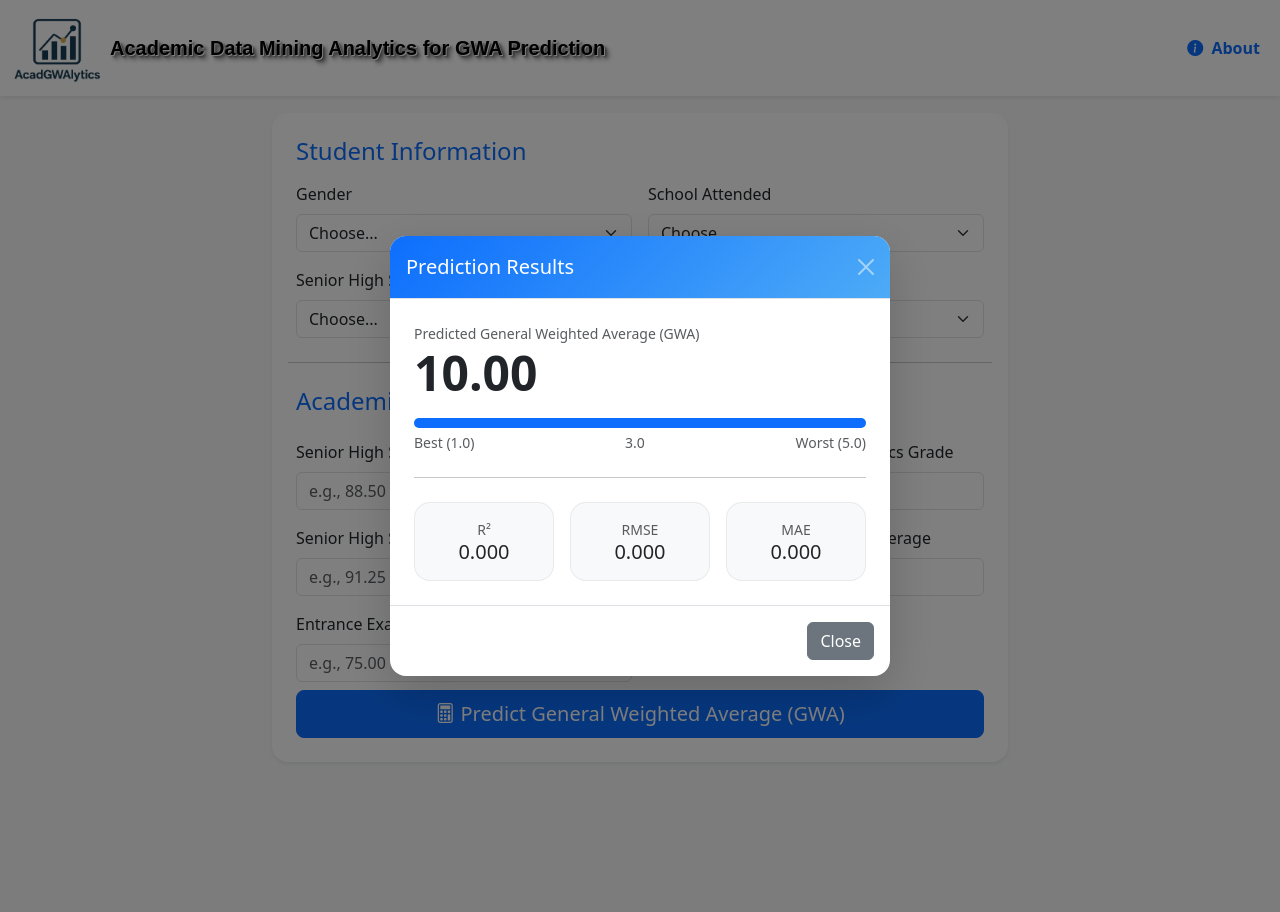
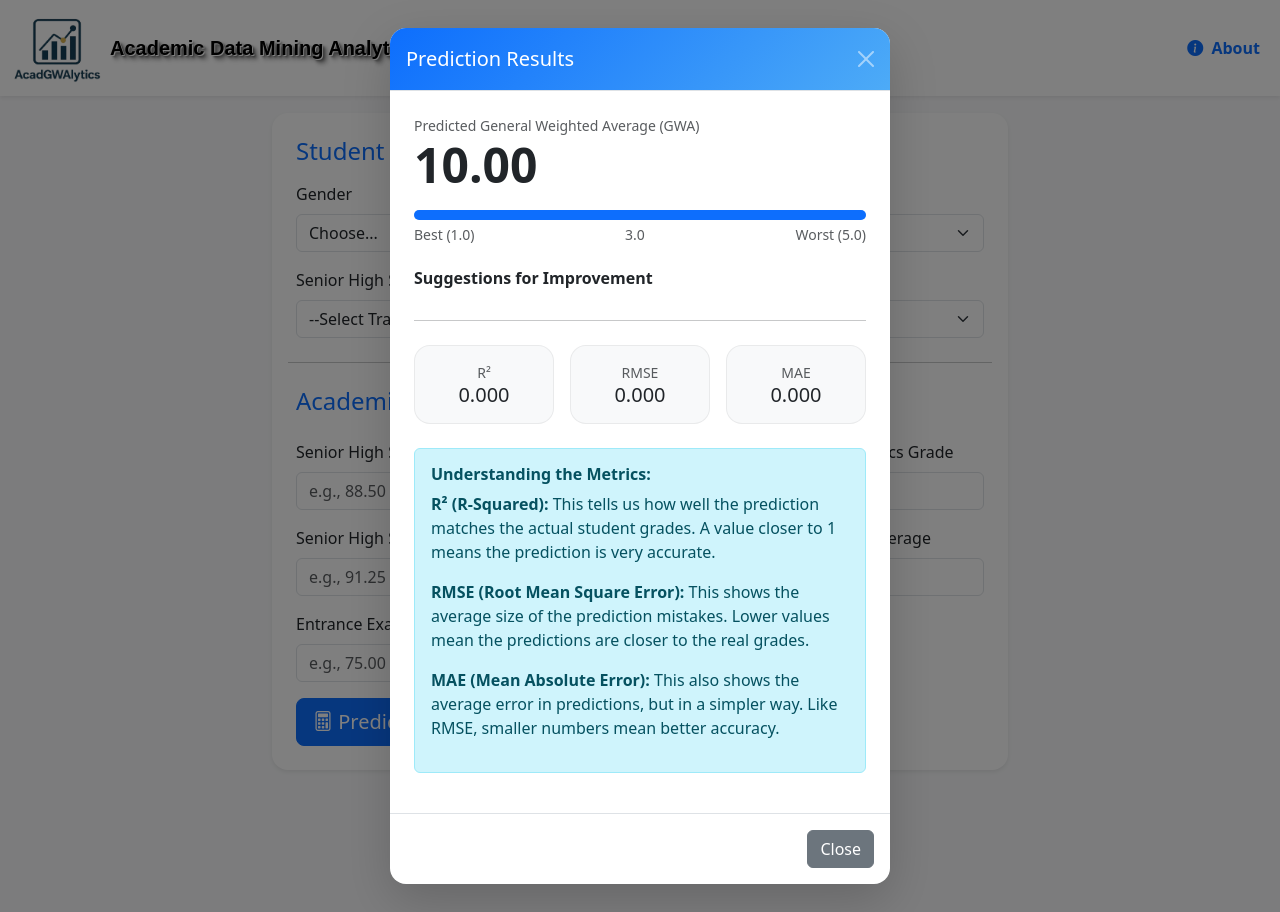
Before and after one commit to Breymar34/AcadGWAlytics, a Flask app: template templates/index.html in a window 1280 px wide. Run offline with Flask 3, Linux system fonts and the light colour scheme; the template is opened without the code that fills it: most values are stand-ins (such as "Sample title", 1, 10 or a date in 2020); parts of the project's set-up code (start-up, migrations or seed data) failed here and were passed over; some libraries are stand-ins or nearby versions.

Commit message:
Added features

```diff
--- a/app.py
+++ b/app.py
@@ -1,11 +1,9 @@
 from flask import Flask, render_template, request
 import joblib
-import pickle
-
 
 app = Flask(__name__)
-#model = joblib.load("gwa_model_edited.pkl")
 
+# Load model and metrics
 model_bundle = joblib.load("gwa_model_edited.pkl")
 model = model_bundle["model"]
 metrics = model_bundle["metrics"]
@@ -16,59 +14,81 @@
     rq = None
     mae = None
     rmse = None
-    error = None
+
+    # Default empty form values
+    form_data = {
+        "SHS_ENGLISH": "",
+        "SHS_MATH": "",
+        "SHS_SCIENCE": "",
+        "SHS_GRADE": "",
+        "EXAM": "",
+        "track": "",
+        "gender": "",
+        "school_attended": "",
+        "course": ""
+    }
+
     if request.method == "POST":
-        # Numeric Inputs
-        shs_english = float(request.form["SHS_ENGLISH"])
-        shs_math = float(request.form["SHS_MATH"])
-        shs_science = float(request.form["SHS_SCIENCE"])
-        shs_grade = float(request.form["SHS_GRADE"])
-        exam = float(request.form["EXAM"])
+        # Capture inputs
+        form_data = request.form.to_dict()
 
-        # Dropdowns
-        track = request.form["track"]
-        gender = request.form["gender"]
-        school_attended = request.form["school_attended"]
-        course = request.form["course"]
+        try:
+            shs_english = float(request.form["SHS_ENGLISH"])
+            shs_math = float(request.form["SHS_MATH"])
+            shs_science = float(request.form["SHS_SCIENCE"])
+            shs_grade = float(request.form["SHS_GRADE"])
+            exam = float(request.form["EXAM"])
 
-        # One-hot encode Track
-        track_options = ["ABM", "BASICED", "GAS", "HUMSS", "STEM", "TVL"]
-        track_encoded = [1 if track == opt else 0 for opt in track_options]
+            track = request.form["track"]
+            gender = request.form["gender"]
+            school_attended = request.form["school_attended"]
+            course = request.form["course"]
 
-        # Encode Gender (Male=0, Female=1)
-        gender_encoded = [0] if gender == "Male" else [1]
+            # One-hot encode Track
+            track_options = ["ABM", "BASICED", "GAS", "HUMSS", "STEM", "TVL"]
+            track_encoded = [1 if track == opt else 0 for opt in track_options]
 
-        # Encode School Attended (Private=0, Public=1)
-        school_encoded = [0] if school_attended == "Private" else [1]
+            # Encode Gender (Male=0, Female=1)
+            gender_encoded = [0] if gender == "Male" else [1]
 
-        # One-hot encode Course
-        course_options = [
-            "BEEd", "BPEd", "BSA", "BSBA", "BSBio", "BSCS", "BSCpE", "BSCrim",
-            "BSECE", "BSEE", "BSEd", "BSHM", "BSIT", "BSInfo", "BSOA", "BSPsych",
-            "BSTM", "BTLEd", "BTVTEd"
-        ]
-        course_encoded = [1 if course == opt else 0 for opt in course_options]
+            # Encode School Attended (Private=0, Public=1)
+            school_encoded = [0] if school_attended == "Private" else [1]
 
-        # Final feature vector (order matters!)
-        features = [[
-            shs_english, shs_math, shs_science, shs_grade, exam,
-            *track_encoded,
-            *gender_encoded,
-            *school_encoded,
-            *course_encoded
-        ]]
+            # One-hot encode Course
+            course_options = [
+                "BEEd", "BPEd", "BSA", "BSBA", "BSBio", "BSCS", "BSCpE", "BSCrim",
+                "BSECE", "BSEE", "BSEd", "BSHM", "BSIT", "BSInfo", "BSOA", "BSPsych",
+                "BSTM", "BTLEd", "BTVTEd"
+            ]
+            course_encoded = [1 if course == opt else 0 for opt in course_options]
 
-        prediction = model.predict(features)[0]
-        prediction = round(prediction, 2)
-        rq = metrics["rq"]
-        mae = metrics["mae"]
-        rmse = metrics["rmse"]
-    return render_template("index.html", prediction=prediction,rq=rq,mae=mae,rmse=rmse)
+            # Final feature vector
+            features = [[
+                shs_english, shs_math, shs_science, shs_grade, exam,
+                *track_encoded,
+                *gender_encoded,
+                *school_encoded,
+                *course_encoded
+            ]]
+
+            prediction = model.predict(features)[0]
+            prediction = round(prediction, 2)
+            rq = metrics["rq"]
+            mae = metrics["mae"]
+            rmse = metrics["rmse"]
+
+        except Exception as e:
+            prediction = f"Error: {e}"
+
+    return render_template("index.html",
+                           prediction=prediction,
+                           rq=rq,
+                           mae=mae,
+                           rmse=rmse,
+                           form_data=form_data)
 
 
-#if __name__ == "__main__":
-#    app.run(debug=True, port=5001)
-
-# This is important for Vercel
+# Important for Vercel
 if __name__ == "__main__":
+ #  app.run(debug=True, port=5001)
     app.run()
--- a/templates/index.html
+++ b/templates/index.html
@@ -89,7 +87,7 @@
       </div>
       <div class="modal-body p-4">
         <p><strong>AcadGWAlytics : Academic Data Mining Analytics for GWA Prediction</strong></p>
-        <p>AcadGWAlytics is an intelligent companion for academic forecasting. AcadGWAlytics utilizes advanced analytics and machine learning to generate personalized success forecasts based on a range of academic variables, including subject-specific grades, entrance exam scores, and other pre-admission requirements.</p>
+        <p>AcadGWAlytics utilizes advanced analytics and machine learning to generate personalized success forecasts based on academic variables including subject-specific grades, entrance exam scores, and other pre-admission requirements.</p>
         <hr>
         <p class="mb-1"><strong>Credits:</strong></p>
         <ul class="mb-0">
@@ -126,8 +123,8 @@
                 <label for="gender" class="form-label">Gender</label>
                 <select class="form-select" name="gender" id="gender" required>
                   <option value="">Choose...</option>
-                  <option value="Male">Male</option>
-                  <option value="Female">Female</option>
+                  <option value="Male" {% if request.form.get('gender') == 'Male' %}selected{% endif %}>Male</option>
+                  <option value="Female" {% if request.form.get('gender') == 'Female' %}selected{% endif %}>Female</option>
                 </select>
                 <div class="invalid-feedback">Please select a gender.</div>
               </div>
@@ -137,8 +134,8 @@
                 <label for="school_attended" class="form-label">School Attended</label>
                 <select class="form-select" name="school_attended" id="school_attended" required>
                   <option value="">Choose...</option>
-                  <option value="Private">Private</option>
-                  <option value="Public">Public</option>
+                  <option value="Private" {% if request.form.get('school_attended') == 'Private' %}selected{% endif %}>Private</option>
+                  <option value="Public" {% if request.form.get('school_attended') == 'Public' %}selected{% endif %}>Public</option>
                 </select>
                 <div class="invalid-feedback">Please select a school type.</div>
               </div>
@@ -147,13 +144,12 @@
               <div class="col-md-6">
                 <label for="track" class="form-label">Senior High School – Academic Track</label>
                 <select class="form-select" name="track" id="track" required>
-                  <option value="">Choose...</option>
-                  <option value="ABM">ABM</option>
-                  <option value="BASICED">BASIC ED</option>
-                  <option value="GAS">GAS</option>
-                  <option value="HUMSS">HUMSS</option>
-                  <option value="STEM">STEM</option>
-                  <option value="TVL">TVL</option>
+                  <option value="" disabled {% if not request.form.get('track') %}selected{% endif %}>--Select Track--</option>
+                  <option value="STEM" {% if request.form.get('track') == 'STEM' %}selected{% endif %}>STEM</option>
+                  <option value="ABM" {% if request.form.get('track') == 'ABM' %}selected{% endif %}>ABM</option>
+                  <option value="HUMSS" {% if request.form.get('track') == 'HUMSS' %}selected{% endif %}>HUMSS</option>
+                  <option value="GAS" {% if request.form.get('track') == 'GAS' %}selected{% endif %}>GAS</option>
+                  <option value="TVL" {% if request.form.get('track') == 'TVL' %}selected{% endif %}>TVL
                 </select>
                 <div class="invalid-feedback">Please select a track.</div>
               </div>
@@ -162,27 +158,19 @@
               <div class="col-md-6">
                 <label for="course" class="form-label">Preferred Course</label>
                 <select class="form-select" name="course" id="course" required>
-                  <option value="">Choose...</option>
-                  <option value="BEEd">BEEd – Elem. Education</option>
-                  <option value="BPEd">BPEd – Physical Education</option>
-                  <option value="BSA">BSA – Accountancy</option>
-                  <option value="BSBA">BSBA – Business Administration</option>
-                  <option value="BSBio">BSBio – Biology</option>
-                  <option value="BSCS">BSCS – Computer Science</option>
-                  <option value="BSCpE">BSCpE – Computer Engineering</option>
-                  <option value="BSCrim">BSCrim – Criminology</option>
-                  <option value="BSECE">BSECE – Electronics Engineering</option>
-                  <option value="BSEE">BSEE – Electrical Engineering</option>
-                  <option value="BSEd">BSEd – Secondary Education</option>
-                  <option value="BSHM">BSHM – Hospitality Management</option>
-                  <option value="BSIT">BSIT – Information Technology</option>
-                  <option value="BSInfo">BSInfo – Information Science</option>
-                  <option value="BSOA">BSOA – Office Administration</option>
-                  <option value="BSPsych">BSPsych – Psychology</option>
-                  <option value="BSTM">BSTM – Tourism Management</option>
-                  <option value="BTLEd">BTLEd – Tech & Livelihood Ed.</option>
-                  <option value="BTVTEd">BTVTEd – Tech-Voc Teacher Ed.</option>
+                  <option value="" disabled {% if not request.form.get('course') %}selected{% endif %}>--Select Course--</option>
+                  <option value="BSIT" {% if request.form.get('course') == 'BSIT' %}selected{% endif %}>Bachelor of Science in Information Technology (BSIT)</option>
+                  <option value="BSCS" {% if request.form.get('course') == 'BSCS' %}selected{% endif %}>Bachelor of Science in Computer Science (BSCS)</option>
+                  <option value="BSIS" {% if request.form.get('course') == 'BSIS' %}selected{% endif %}>Bachelor of Science in Information Systems (BSIS)</option>
+                  <option value="BSECE" {% if request.form.get('course') == 'BSECE' %}selected{% endif %}>Bachelor of Science in Electronics and Communications Engineering (BSECE)</option>
+                  <option value="BSEE" {% if request.form.get('course') == 'BSEE' %}selected{% endif %}>Bachelor of Science in Electrical Engineering (BSEE)</option>
+                  <option value="BSME" {% if request.form.get('course') == 'BSME' %}selected{% endif %}>Bachelor of Science in Mechanical Engineering (BSME)</option>
+                  <option value="BSBA" {% if request.form.get('course') == 'BSBA' %}selected{% endif %}>Bachelor of Science in Business Administration (BSBA)</option>
+                  <option value="BSA" {% if request.form.get('course') == 'BSA' %}selected{% endif %}>Bachelor of Science in Accountancy (BSA)</option>
+                  <option value="BSED" {% if request.form.get('course') == 'BSED' %}selected{% endif %}>Bachelor of Secondary Education (BSED)</option>
+                  <option value="BEED" {% if request.form.get('course') == 'BEED' %}selected{% endif %}>Bachelor of Elementary Education (BEED)</option>
                 </select>
+
                 <div class="invalid-feedback">Please select a course.</div>
               </div>
 
@@ -193,42 +181,52 @@
               <div class="col-md-6">
                 <label for="SHS_ENGLISH" class="form-label">Senior High School – English Grade</label>
                 <input type="number" class="form-control" name="SHS_ENGLISH" id="SHS_ENGLISH"
-                       step="0.01" min="50" max="100" placeholder="e.g., 88.50" required>
+                       step="0.01" min="50" max="100" placeholder="e.g., 88.50"
+                       value="{{ form_data.get('SHS_ENGLISH','') }}" required>
                 <div class="invalid-feedback">Please enter a valid grade between 50–100.</div>
               </div>
 
               <div class="col-md-6">
                 <label for="SHS_MATH" class="form-label">Senior High School – Mathematics Grade</label>
                 <input type="number" class="form-control" name="SHS_MATH" id="SHS_MATH"
-                       step="0.01" min="50" max="100" placeholder="e.g., 90.00" required>
+                       step="0.01" min="50" max="100" placeholder="e.g., 90.00"
+                       value="{{ form_data.get('SHS_MATH','') }}" required>
                 <div class="invalid-feedback">Please enter a valid grade between 50–100.</div>
               </div>
 
               <div class="col-md-6">
                 <label for="SHS_SCIENCE" class="form-label">Senior High School – Science Grade</label>
                 <input type="number" class="form-control" name="SHS_SCIENCE" id="SHS_SCIENCE"
-                       step="0.01" min="50" max="100" placeholder="e.g., 91.25" required>
+                       step="0.01" min="50" max="100" placeholder="e.g., 91.25"
+                       value="{{ form_data.get('SHS_SCIENCE','') }}" required>
                 <div class="invalid-feedback">Please enter a valid grade between 50–100.</div>
               </div>
 
               <div class="col-md-6">
                 <label for="SHS_GRADE" class="form-label">Senior High School – General Average</label>
                 <input type="number" class="form-control" name="SHS_GRADE" id="SHS_GRADE"
-                       step="0.01" min="50" max="100" placeholder="e.g., 89.30" required>
+                       step="0.01" min="50" max="100" placeholder="e.g., 89.30"
+                       value="{{ form_data.get('SHS_GRADE','') }}" required>
                 <div class="invalid-feedback">Please enter a valid grade between 50–100.</div>
               </div>
 
               <div class="col-md-6">
                 <label for="EXAM" class="form-label">Entrance Exam Score</label>
                 <input type="number" class="form-control" name="EXAM" id="EXAM"
-                       step="0.01" min="0" max="100" placeholder="e.g., 75.00" required>
+                       step="0.01" min="0" max="100" placeholder="e.g., 75.00"
+                       value="{{ form_data.get('EXAM','') }}" required>
                 <div class="invalid-feedback">Please enter a valid score between 0–100.</div>
               </div>
 
-              <!-- Submit -->
-              <div class="col-12 d-grid mt-2">
+              <!-- Submit & Clear Buttons -->
+              <div class="col-12 d-flex gap-2 mt-3">
                 <button type="submit" class="btn btn-primary btn-lg">
                   <i class="bi bi-calculator"></i> Predict General Weighted Average (GWA)
+                </button>
+
+                <!-- JS-driven: clears all inputs to blank (not revert to value attr) -->
+                <button type="button" id="clearBtn" class="btn btn-outline-secondary btn-lg">
+                  <i class="bi bi-x-circle"></i> Clear All
                 </button>
               </div>
 
@@ -307,9 +302,56 @@
               </div>
             </div>
 
+            {% set suggestions = [] %}
+            {% if equivalent == 'Excellent' %}
+              {% set suggestions = [
+                "Maintain your current study habits and consistency.",
+                "Challenge yourself with advanced learning materials.",
+                "Consider mentoring classmates or joining academic competitions."
+              ] %}
+            {% elif equivalent == 'Very Satisfactory' %}
+              {% set suggestions = [
+                "Keep up the good work and stay consistent.",
+                "Review lessons regularly to move towards excellence.",
+                "Participate in study groups to strengthen weak areas."
+              ] %}
+            {% elif equivalent == 'Satisfactory' %}
+              {% set suggestions = [
+                "Improve time management to allow more study hours.",
+                "Seek clarification from teachers when concepts are unclear.",
+                "Use practice tests or quizzes to reinforce learning."
+              ] %}
+            {% elif equivalent == 'Fairly Satisfactory' %}
+              {% set suggestions = [
+                "Allocate extra time for difficult subjects.",
+                "Create a weekly study schedule and stick to it.",
+                "Avoid procrastination and limit distractions (e.g., social media)."
+              ] %}
+            {% elif equivalent == 'Conditional Failure' %}
+              {% set suggestions = [
+                "Consult teachers or tutors for one-on-one guidance.",
+                "Focus on mastering core concepts before moving forward.",
+                "Form study groups for collaborative learning."
+              ] %}
+            {% elif equivalent == 'Failed' %}
+              {% set suggestions = [
+                "Reassess your study strategies and environment.",
+                "Seek academic support services (tutorials, peer mentoring).",
+                "Develop discipline with structured daily study habits.",
+                "Consider reducing non-academic commitments to focus on studies."
+              ] %}
+            {% endif %}
+
+            <div class="mt-4">
+              <h6 class="fw-bold">Suggestions for Improvement</h6>
+              <ul class="list-group">
+                {% for tip in suggestions %}
+                  <li class="list-group-item">{{ tip }}</li>
+                {% endfor %}
+              </ul>
+            </div>
+
             <hr class="my-4">
-
-            <!-- Metrics -->
             <div class="row g-3 text-center">
               {% if rq is not none %}
                 <div class="col-12 col-sm-4">
@@ -336,6 +378,16 @@
                 </div>
               {% endif %}
             </div>
+            <div class="row mt-4">
+            <div class="col-12">
+              <div class="alert alert-info text-start" role="alert">
+                <h6 class="fw-bold">Understanding the Metrics:</h6>
+                <p><strong>R² (R-Squared):</strong> This tells us how well the prediction matches the actual student grades. A value closer to 1 means the prediction is very accurate.</p>
+                <p><strong>RMSE (Root Mean Square Error):</strong> This shows the average size of the prediction mistakes. Lower values mean the predictions are closer to the real grades.</p>
+                <p><strong>MAE (Mean Absolute Error):</strong> This also shows the average error in predictions, but in a simpler way. Like RMSE, smaller numbers mean better accuracy.</p>
+              </div>
+            </div>
+          </div>
 
           {% else %}
             <p class="text-muted mb-0">No prediction yet. Fill out the form and submit to see results.</p>
@@ -349,35 +401,54 @@
     </div>
   </div>
 
-  <!-- Bootstrap + Custom Validation JS -->
+  <!-- Bootstrap bundle -->
   <script src="https://cdn.jsdelivr.net/npm/bootstrap@5.3.3/dist/js/bootstrap.bundle.min.js"></script>
+
   <script>
-    // Bootstrap custom validation + spinner
     (function () {
       'use strict';
       const form = document.getElementById('gwaForm');
       const overlay = document.getElementById('loadingOverlay');
 
+      // Show spinner on submit (server-side POST will reload the page)
       form.addEventListener('submit', function (event) {
         if (!form.checkValidity()) {
           event.preventDefault();
           event.stopPropagation();
         } else {
-          overlay.style.display = 'flex'; // show spinner during submission
+          overlay.style.display = 'flex';
         }
         form.classList.add('was-validated');
       }, false);
-    })();
 
-    // Auto-open modal when a prediction exists (after server response)
-    document.addEventListener('DOMContentLoaded', function () {
+      // Clear All button: clears all inputs/selects/textarea to empty
+      document.getElementById('clearBtn').addEventListener('click', function () {
+        const elements = form.querySelectorAll('input, select, textarea');
+        elements.forEach(el => {
+          if (el.tagName === 'SELECT') {
+            el.selectedIndex = 0;
+          } else if (el.type === 'checkbox' || el.type === 'radio') {
+            el.checked = false;
+          } else {
+            el.value = '';
+          }
+        });
+        form.classList.remove('was-validated');
+
+        // hide result modal if visible
+        const modalEl = document.getElementById('resultModal');
+        const instance = bootstrap.Modal.getInstance(modalEl);
+        if (instance) instance.hide();
+      });
+
+      // Auto-open modal when a prediction exists (after server response)
       const hasPrediction = {{ 'true' if (prediction is defined and prediction is not none) else 'false' }};
       if (hasPrediction) {
         const modalEl = document.getElementById('resultModal');
         const resultModal = new bootstrap.Modal(modalEl, {keyboard: true});
         resultModal.show();
       }
-    });
+    })();
   </script>
 </body>
 </html>
```
Also changed, not shown: other parts of templates/index.html (+14 -20 lines).
